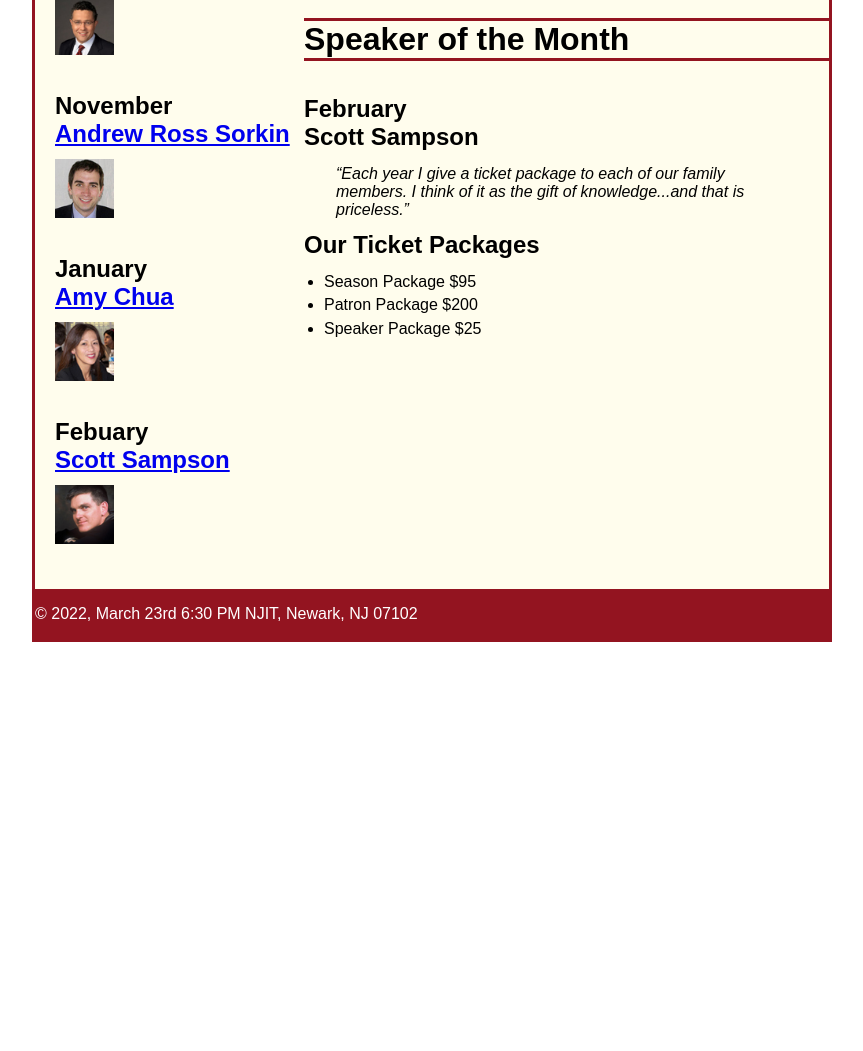
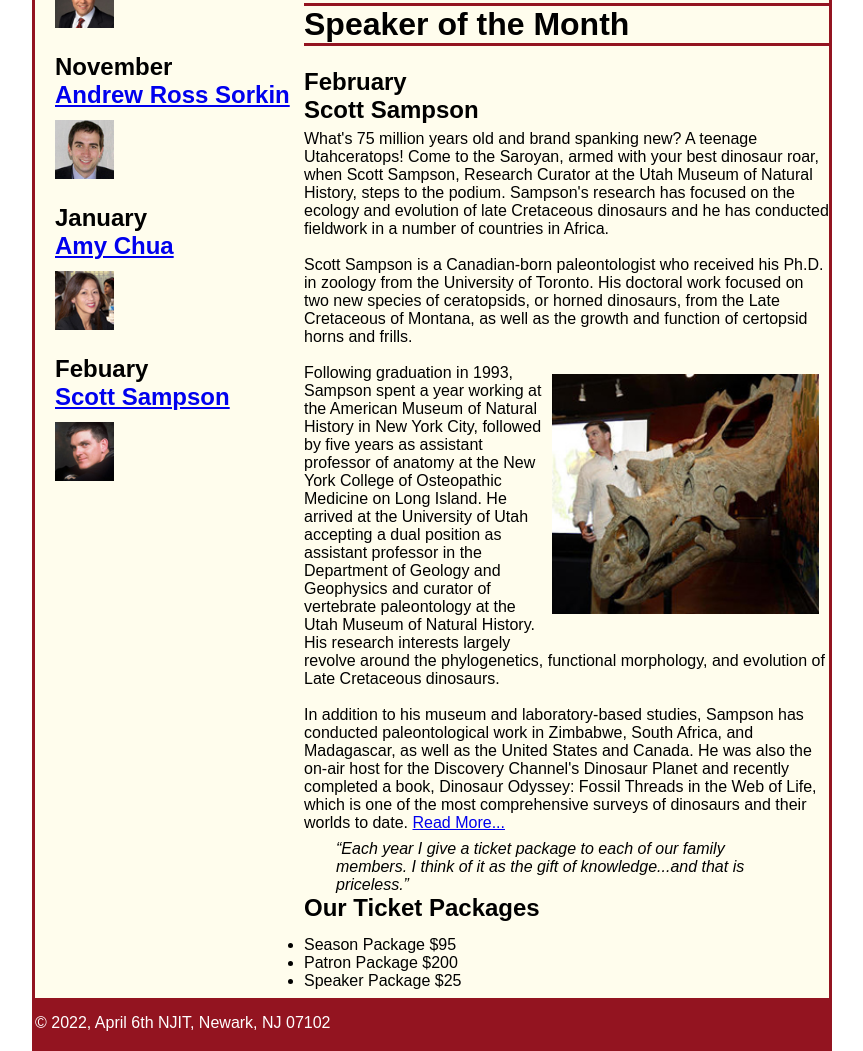
Before and after one commit to aaf33/A13, a plain HTML site: page index.html in a window 1280 px wide. Shown: the part 375-1426 px from the top of the page, without its empty margins (208-1071 px from the left). Before the commit the page ends 1017 px from the top, so only its background shows below. Drawn offline with Linux system fonts and the light colour scheme.

Commit message:
-refactored alot of stuff

```diff
--- a/index.html
+++ b/index.html
@@ -45,7 +45,32 @@
 				February <br> Scott Sampson
 			</h2>
 			<p>
-
+				What's 75 million years old and brand spanking new? A teenage Utahceratops! Come to the
+				Saroyan, armed with your best dinosaur roar, when Scott Sampson, Research Curator at the
+				Utah Museum of Natural History, steps to the podium. Sampson's research has focused on the
+				ecology and evolution of late Cretaceous dinosaurs and he has conducted fieldwork in a number
+				of countries in Africa.
+				<br> <br>
+				Scott Sampson is a Canadian-born paleontologist who received his Ph.D. in zoology from the
+				University of Toronto. His doctoral work focused on two new species of ceratopsids, or horned
+				dinosaurs, from the Late Cretaceous of Montana, as well as the growth and function of certopsid
+				horns and frills.
+				<br> <br>
+				<img src="images/sampson_dinosaur.jpg" alt="speaker name" height="256">
+				Following graduation in 1993, Sampson spent a year working at the American Museum of Natural
+				History in New York City, followed by five years as assistant professor of anatomy at the New
+				York College of Osteopathic Medicine on Long Island. He arrived at the University of Utah
+				accepting a dual position as assistant professor in the Department of Geology and Geophysics
+				and curator of vertebrate paleontology at the Utah Museum of Natural History. His research
+				interests largely revolve around the phylogenetics, functional morphology, and evolution of
+				Late Cretaceous dinosaurs.
+				<br> <br>
+				In addition to his museum and laboratory-based studies, Sampson has conducted paleontological
+				work in Zimbabwe, South Africa, and Madagascar, as well as the United States and Canada. He was
+				also the on-air host for the Discovery Channel's Dinosaur Planet and recently completed a book,
+				Dinosaur Odyssey: Fossil Threads in the Web of Life, which is one of the most
+				comprehensive surveys of dinosaurs and their worlds to date.
+				<a href="speakers/sampson.html">Read More...</a>
 			</p>
 		</article>
 		<blockquote cite="abc">&ldquo;Each year I give a ticket package to each of our family members. I think of it as the
@@ -73,7 +98,7 @@
 	</aside>
 </main>
 <footer>
-	<p>&copy; 2022, March 23rd 6:30 PM NJIT, Newark, NJ 07102</p>
+	<p>&copy; 2022, April 6th NJIT, Newark, NJ 07102</p>
 </footer>
 </body>
 
--- a/styles/main.css
+++ b/styles/main.css
@@ -1,5 +1,15 @@
 /* the styles for the elements */
+* {
+	box-sizing: border-box;
+	margin: 0;
+	padding: 0;
 
+}
+
+
+html {
+	background-color: white;
+}
 
 body {
 	font-family: Arial, Helvetica, sans-serif;
@@ -14,44 +24,21 @@ body {
 	background-color: #fffded;
 }
 
-section {
-	width: 525px;
-	float: right;
+/* ----STEP- 9 ---- */
+header {
+	padding-top: 1.5em;
+	padding-bottom: 2em;
 
 }
 
-aside {
-	padding-left:20px;
-	padding-right:20px;
-	padding-bottom:20px;
+header h2,
+header h3 {
+	text-indent: 0;
+	padding-right: 30px;
+	padding-left: 30px;
 }
 
-aside h3 {
-	font-size:105%;
-	padding-bottom: 25px;
-}
-
-aside img {
-	bottom-padding:1em;
-}
-
-
-
-/* ----STEP- 4 ---- */
-html {
-	background-color: white;
-}
-
-/* ----STEP- 5 ---- */
-header {
-	border-bottom: 3px solid #931420;
-}
-
-/* ----STEP- 6 ---- */
-main h1 {
-	border-top: 3px solid #931420;
-	border-bottom: 3px solid #931420;
-}
+/* MENU CODE BEGINS HERE */
 
 #nav_menu ul {
 	list-style-type: none;
@@ -99,50 +86,30 @@ main h1 {
 	clear:both;
 }
 
-/* ----STEP- 7 ---- */
-footer {
-	background-color: #931420;
-	color: white;
-}
-
-/* ----STEP- 8 ---- */
-* {
-	box-sizing: border-box;
-	margin: 0;
-	padding: 0;
-
-}
-
-/* ----STEP- 9 ---- */
-header {
-	padding-top: 1.5em;
-	padding-bottom: 2em;
-
-}
-
-header h2,
-header h3 {
-	text-indent: 0;
-	padding-right: 30px;
-	padding-left: 30px;
-}
-
-/* ----STEP- 10 ---- */
+/* MENU CODE ENDS HERE */
 main {
 
 }
 
+main h1 {
+	border-top: 3px solid #931420;
+	border-bottom: 3px solid #931420;
+}
 main h2 {
-	padding-top: .5em;
+
+	padding-top: 0;
 	padding-bottom: .25em;
 }
 
 main h3 {
+	font-size:105%;
 	padding-bottom: .25em;
 }
 
 main img {
 	padding-bottom: 1em;
+	margin-top: 5px;
+	margin-bottom: 5px;
 }
 
 main p {
@@ -154,35 +121,47 @@ main blockquote {
 	padding-left: 2em;
 }
 
-main section ul {
-	padding-bottom: .25em;
-	padding-left: 1.25em;
+section {
+	width: 525px;
+	float: right;
+
 }
 
-main section li {
-	padding-bottom: .35em;
+aside {
+	padding-left:20px;
+	padding-right:20px;
+	padding-bottom:20px;
 }
 
-/* ----STEP- 12 ---- */
+article {
+	border: none;
+}
+
+aside h3 {
+	font-size:105%;
+	padding-bottom: 25px;
+}
+
+aside img {
+	bottom-padding:1em;
+}
+
+article img {
+	float:right;
+	margin: 10px;
+	border:10px black;
+}
+
+blockquote {
+	font-style: italic;
+}
+
+
 footer p {
 	padding-top: 1em;
 	padding-bottom: 1em;
 	clear: both;
+	background-color: #931420;
+	height: fit-content;
+	color: white;
 }
-
-/* ----STEP- 14 ---- */
-blockquote {
-	font-style: italic;
-}
-
-/* ----STEP- 15 ---- */
-header {
-	background: linear-gradient(30deg, #f6bb73 0%, white 30%, white 50%, white 80%, #f6bb73 100%);
-
-}
-
-/* ----STEP- 16 ---- */
-main img {
-	margin-top: 5px;
-	margin-bottom: 5px;
-}
```
